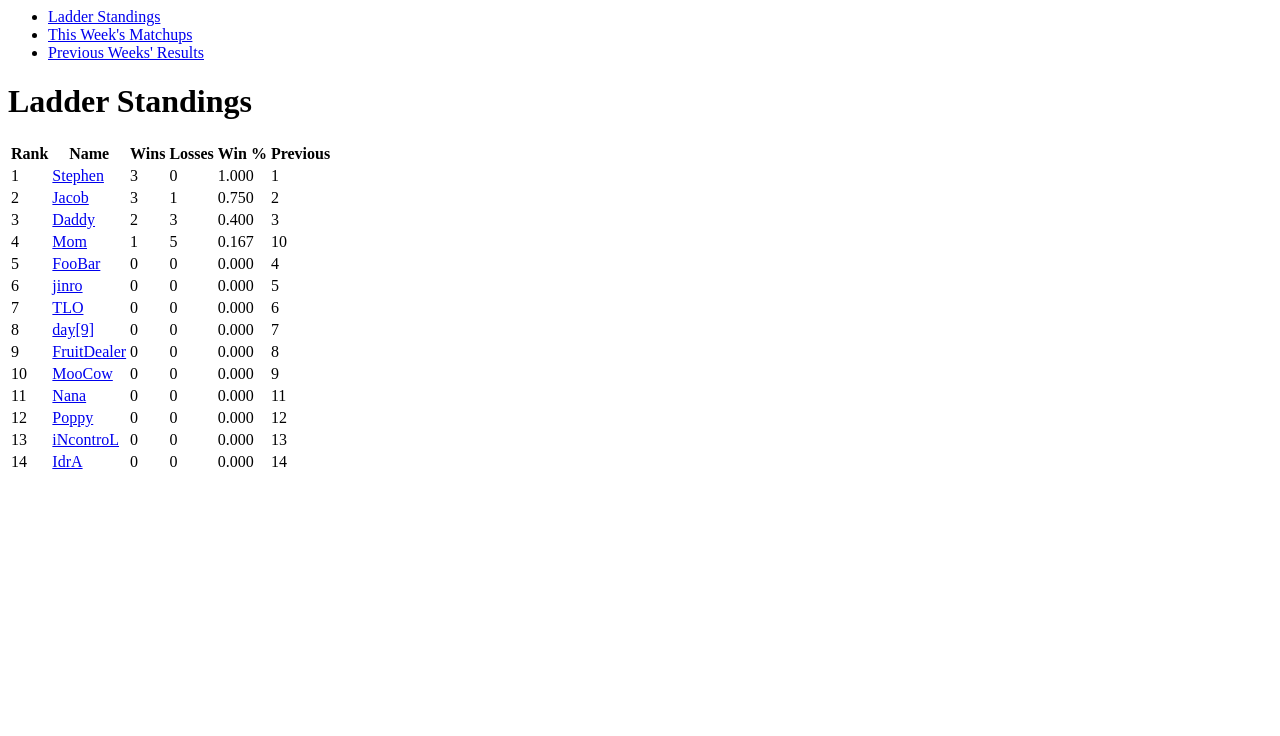
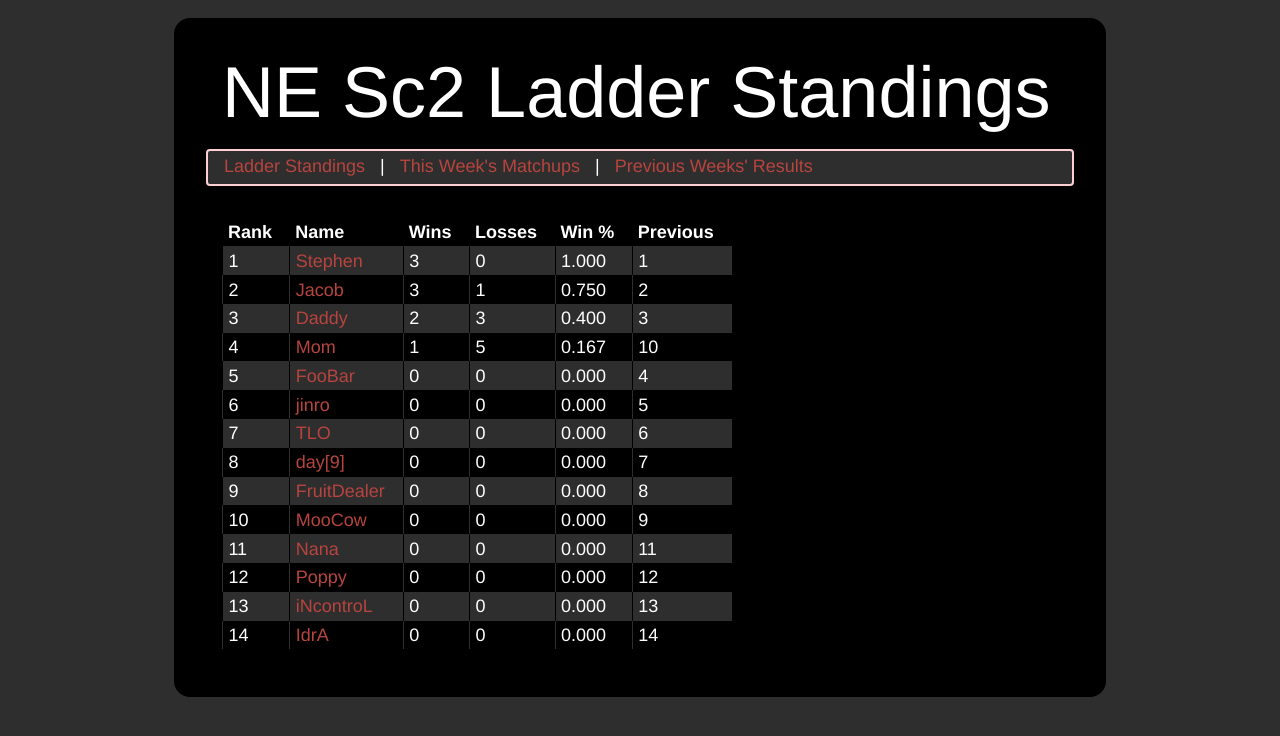
Before and after one commit to kelsin/nesc2ladder, a plain HTML site: page index.html in a window 1280 px wide. Drawn offline with Linux system fonts and the light colour scheme; a script that the page names is missing.

Commit message:
Kelsin's first draft

```diff
--- a/index.html
+++ b/index.html
@@ -1,24 +1,25 @@
+<!DOCTYPE html>
 <html>
   <head>
     <title>Ladder Standings</title>
-    <link rel="stylesheet" href="styles/forms.css" type="text/css" media="screen" />
-    <link rel="stylesheet" href="styles/tables.css" type="text/css" media="screen" />
-    <link rel="stylesheet" href="styles/matchup.css" type="text/css" media="screen" />
+    <link rel="stylesheet" href="styles/reset.css" type="text/css" media="screen" />
+    <link rel="stylesheet" href="styles/kelsin.css" type="text/css" media="screen" />
     <script src="scripts/jquery.js" type="text/javascript"></script>
     <script src="scripts/forms.js" type="text/javascript"></script>
     <script src="scripts/tables.js" type="text/javascript"></script>
   </head>
   <body>
     <div id="wrapper">
+      <header>
+        <h1>NE Sc2 Ladder Standings</h1>
+      </header>
+      <nav>
         <ul>
           <li><a href="index.php">Ladder Standings</a></li>
           <li><a href="matchups.php">This Week's Matchups</a></li>
           <li><a href="results.php">Previous Weeks' Results</a></li>
         </ul>
-
-        <h1>Ladder Standings</h1>
-
-
+      </nav>
       <div id="container">
         <div id="content">
           <table class="sortable paginated">
@@ -150,8 +151,6 @@
           </table>
         </div>  <!-- container -->
       </div>  <!-- content -->
-
-
-    </div><!-- wrapper -->
+    </div> <!-- content -->
   </body>
 </html>
--- /dev/null
+++ b/styles/kelsin.css
@@ -0,0 +1,42 @@
+body { background-color: #2e2e2e;
+       color: #fff;
+       font-size: 18px;
+       margin: 1em auto;
+       font-family: Helvetica, arial, sans-serif; width: 932px; }
+
+a { color: #b7443f; text-decoration: none; }
+
+#wrapper { padding: 16px; background-color: #000;
+           border-radius: 16px; -moz-border-radius: 16px; }
+#content { padding: 32px; }
+
+/* Headings */
+h1 { font-size: 4.0em; padding: 0.3em 32px; }
+
+/* Nav */
+nav { padding: 0 16px; position: relative;
+      margin: 0 16px;
+      -moz-border-radius: 4px;
+      overflow: auto;
+      border-radius: 4px;
+      background-color: #2e2e2e; color: #fff;
+      border: 2px solid #fed0d2; }
+
+nav ul { overflow: auto;
+         padding: 0.3em 0 0.5em;
+         margin: 0 auto; }
+nav ul li { float: left; }
+nav ul li:before { content: '\00a0\00a0\00a0|\00a0\00a0\00a0'; }
+nav ul li:first-child:before { content: ''; }
+
+/* Pager */
+div.pager { font-size: 1.3em; font-weight: bold; padding: 0.3em 1em 0.3em 0.3em; }
+div.pager:after { content: '\00a0page'; color: #666; font-size: 0.7em; }
+div.pager span.active { color: #3f45b7; }
+div.pager span { padding-right: 6px; }
+
+/* Tables */
+table th { font-weight: bold; }
+table th, table td { text-align: left; padding: 0.3em 1em 0.3em 0.3em; }
+table tbody tr:nth-child(2n+1) td { background-color: #2e2e2e; border-left: 1px solid #000; }
+table tbody tr:nth-child(2n) td { border-left: 1px solid #2e2e2e; }
--- /dev/null
+++ b/styles/reset.css
@@ -0,0 +1,48 @@
+/* http://meyerweb.com/eric/tools/css/reset/
+   v2.0 | 20110126
+   License: none (public domain)
+*/
+
+html, body, div, span, applet, object, iframe,
+h1, h2, h3, h4, h5, h6, p, blockquote, pre,
+a, abbr, acronym, address, big, cite, code,
+del, dfn, em, img, ins, kbd, q, s, samp,
+small, strike, strong, sub, sup, tt, var,
+b, u, i, center,
+dl, dt, dd, ol, ul, li,
+fieldset, form, label, legend,
+table, caption, tbody, tfoot, thead, tr, th, td,
+article, aside, canvas, details, embed,
+figure, figcaption, footer, header, hgroup,
+menu, nav, output, ruby, section, summary,
+time, mark, audio, video {
+	margin: 0;
+	padding: 0;
+	border: 0;
+	font-size: 100%;
+	font: inherit;
+	vertical-align: baseline;
+}
+/* HTML5 display-role reset for older browsers */
+article, aside, details, figcaption, figure,
+footer, header, hgroup, menu, nav, section {
+	display: block;
+}
+body {
+	line-height: 1;
+}
+ol, ul {
+	list-style: none;
+}
+blockquote, q {
+	quotes: none;
+}
+blockquote:before, blockquote:after,
+q:before, q:after {
+	content: '';
+	content: none;
+}
+table {
+	border-collapse: collapse;
+	border-spacing: 0;
+}
```
Lines whose indentation alone changed are shown as unchanged.
